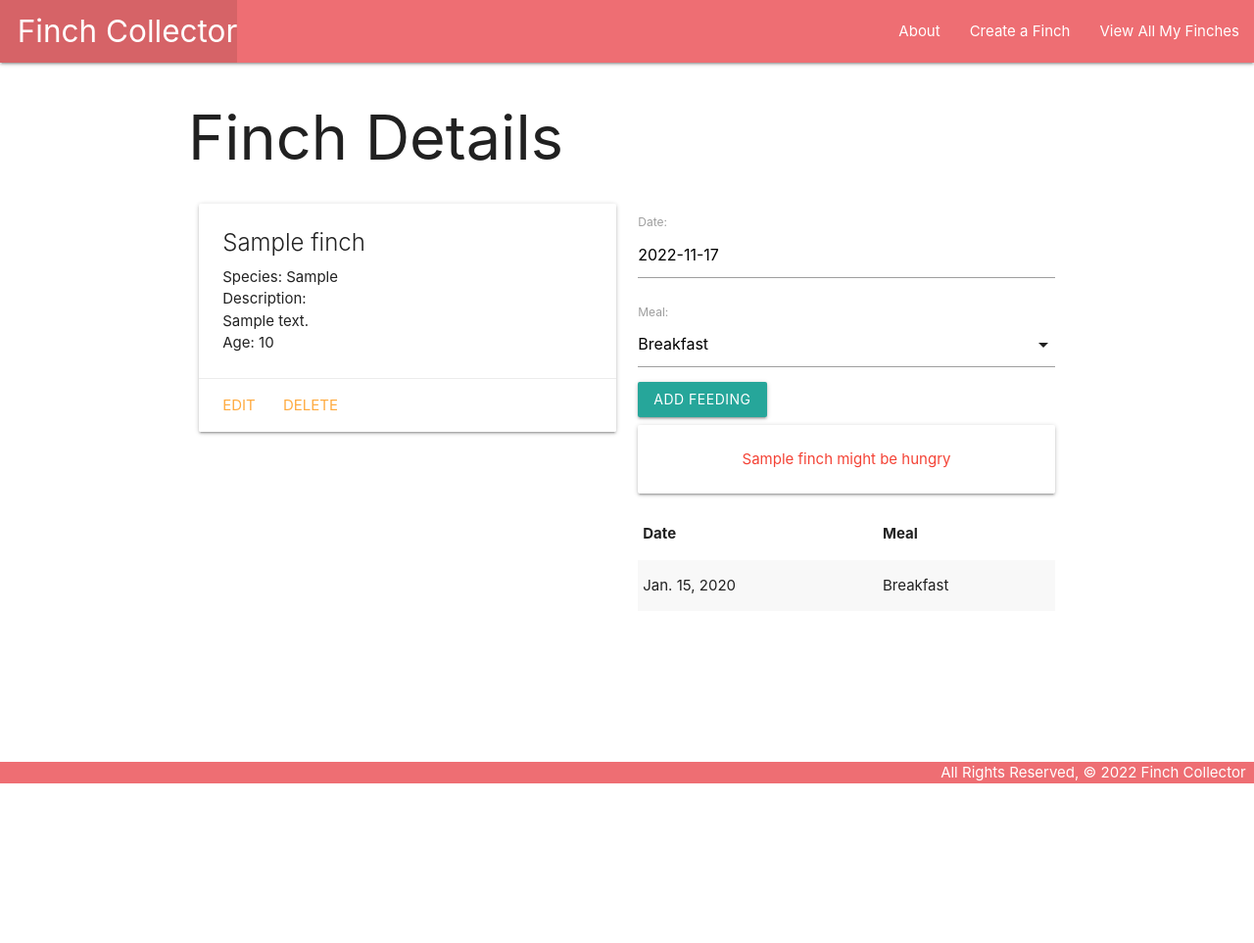
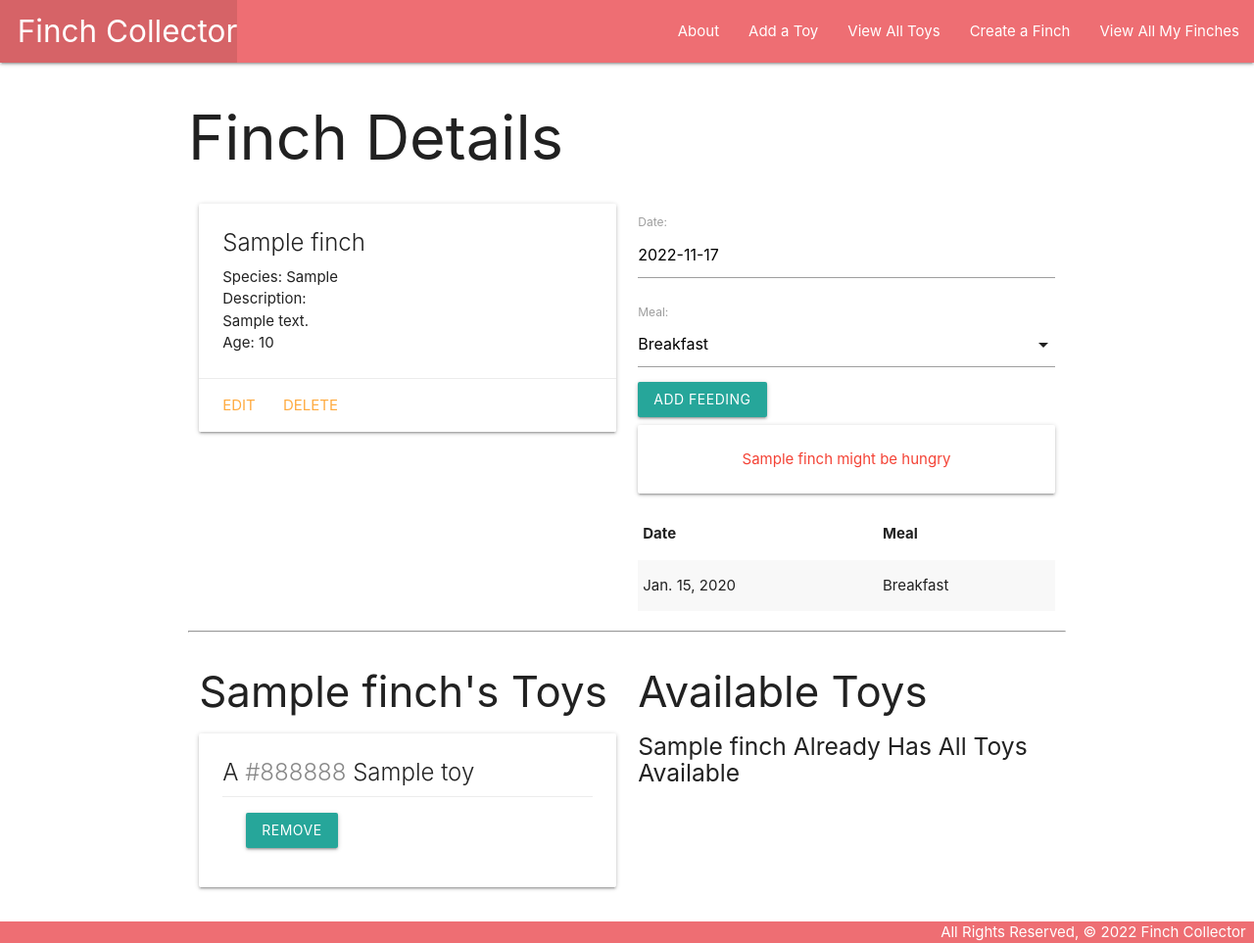
Before and after one commit to TRomoser/finchcollector, a Django app: page /finches/1/ in a window 1280 px wide. Shown: the whole page at 98% size. Before the commit the page ends 800 px from the top, so only its background shows below. Run offline with Django 4.2, Linux system fonts and the light colour scheme; tables that the repository leaves empty hold one stand-in row (values such as "Sample post").

Commit message:
part 5 done

```diff
--- a/main_app/admin.py
+++ b/main_app/admin.py
@@ -1,6 +1,7 @@
 from django.contrib import admin
-from .models import Finch, Feeding
+from .models import Finch, Feeding, Toy
 
 # Register your models here.
 admin.site.register(Finch)
 admin.site.register(Feeding)
+admin.site.register(Toy)
--- a/main_app/models.py
+++ b/main_app/models.py
@@ -9,11 +9,23 @@ MEALS = (
 )
 
 # Create your models here.
+class Toy(models.Model):
+  name = models.CharField(max_length=50)
+  color = models.CharField(max_length=20)
+
+  def __str__(self):
+    return self.name
+
+  def get_absolute_url(self):
+    return reverse('toys_detail', kwargs={'pk': self.id})
+
+# Create your models here.
 class Finch(models.Model):
   name = models.CharField(max_length=100)
   species = models.CharField(max_length=100)
   description = models.TextField(max_length=250)
   age = models.IntegerField()
+  toys = models.ManyToManyField(Toy)
 
   def __str__(self):
     return f'{self.name} ({self.id})'
--- a/main_app/templates/base.html
+++ b/main_app/templates/base.html
@@ -6,7 +6,7 @@
   <meta charset="UTF-8">
   <meta name="viewport" content="width=device-width, initial-scale=1.0">
   <meta http-equiv="X-UA-Compatible" content="ie=edge">
-  <title>Cat Collector</title>
+  <title>Finch Collector</title>
   <link rel="stylesheet" href="https://cdnjs.cloudflare.com/ajax/libs/materialize/1.0.0/css/materialize.min.css">
   <link rel="stylesheet" href="{% static 'css/style.css' %}">
   <script src="https://cdnjs.cloudflare.com/ajax/libs/materialize/1.0.0/js/materialize.min.js"></script>
@@ -20,6 +20,8 @@
         </ul>
         <ul class="right">
           <li><a href="{% url 'about' %}">About</a></li>
+          <li><a href="{% url 'toys_create' %}">Add a Toy</a></li>
+          <li><a href="{% url 'toys_index' %}">View All Toys</a></li>
           <li><a href="{% url 'finches_create' %}">Create a Finch</a></li>
           <li><a href="{% url 'index' %}">View All My Finches</a></li>
         </ul>
--- a/main_app/templates/finches/detail.html
+++ b/main_app/templates/finches/detail.html
@@ -48,7 +48,56 @@
     </table>
   </div>
 </div>
-
+  <!-- New Markup Above -->
+</div>
+<hr>
+<div class="row">
+  <div class="col s6">
+    <h3>{{ finch.name }}'s Toys</h3>
+    {% if finch.toys.count %}
+      {% for toy in finch.toys.all %}
+        <div class="card">
+          <div class="card-content">
+            <span class="card-title">
+              A <span style="color: {{ toy.color }}">{{ toy.color }}</span> {{ toy.name }}
+            </span>
+            <div class="card-action">
+              <form action="{% url 'unassoc_toy' finch.id toy.id %}" method="POST">
+                {% csrf_token %}
+                <button type="submit" class="btn">Remove</button>
+              </form>
+            </div>
+          </div>
+        </div>
+      {% endfor %}
+    {% else %}
+      <h5>No Toys 😿</h5>
+    {% endif %}
+  </div>
+  <!-- Available toys will come after this line -->
+  <div class="col s6">
+    <h3>Available Toys</h3>
+    {% if toys.count %}
+      {% for toy in toys.all %}
+        <div class="card">
+          <div class="card-content">
+            <span class="card-title">
+              A <span style="color: {{ toy.color }}">{{ toy.color }}</span> {{ toy.name }}
+            </span>
+          </div>
+          <div class="card-action">
+            <form action="{% url 'assoc_toy' finch.id toy.id %}" method="POST">
+              {% csrf_token %}
+              <button type="submit" class="btn">Add</button>
+            </form>
+          </div>
+        </div>
+      {% endfor %}
+    {% else %}
+      <h5>{{finch.name}} Already Has All Toys Available</h5>
+    {% endif %}
+  </div>
+</div>
 <script>
   const dateEl = document.getElementById('id_date');
   // M is Materialize's global variable
--- a/main_app/urls.py
+++ b/main_app/urls.py
@@ -10,4 +10,11 @@ urlpatterns = [
   path('finches/<int:pk>/update', views.FinchUpdate.as_view(), name='finches_update'),
   path('finches/<int:pk>/delete', views.FinchDelete.as_view(), name='finches_delete'),
   path('finches/<int:finch_id>/add_feeding/', views.add_feeding, name='add_feeding'),
+  path('toys/', views.ToyList.as_view(), name='toys_index'),
+  path('toys/<int:pk>/', views.ToyDetail.as_view(), name='toys_detail'),
+  path('toys/create/', views.ToyCreate.as_view(), name='toys_create'),
+  path('toys/<int:pk>/update/', views.ToyUpdate.as_view(), name='toys_update'),
+  path('toys/<int:pk>/delete/', views.ToyDelete.as_view(), name='toys_delete'),
+  path('finches/<int:finch_id>/assoc_toy/<int:toy_id>/', views.assoc_toy, name='assoc_toy'),
+  path('finches/<int:finch_id>/unassoc_toy/<int:toy_id>/', views.unassoc_toy, name='unassoc_toy'),
 ]
--- a/main_app/views.py
+++ b/main_app/views.py
@@ -1,6 +1,7 @@
 from django.shortcuts import render, redirect
 from django.views.generic.edit import CreateView, UpdateView, DeleteView
-from .models import Finch
+from django.views.generic import ListView, DetailView
+from .models import Finch, Toy
 from .forms import FeedingForm
 
 def home(request):
@@ -17,10 +18,13 @@ def finches_index(request):
 
 def finches_detail(request, finch_id):
   finch = Finch.objects.get(id=finch_id)
+  id_list = finch.toys.all().values_list('id')
+  toys_finch_doesnt_have = Toy.objects.exclude(id__in=id_list)
   feeding_form = FeedingForm()
   return render(request, 'finches/detail.html', {
     'finch': finch,
-    'feeding_form': feeding_form
+    'feeding_form': feeding_form,
+    'toys': toys_finch_doesnt_have
   })
 
 def add_feeding(request, finch_id):
@@ -34,7 +38,7 @@ def add_feeding(request, finch_id):
 
 class FinchCreate(CreateView):
   model = Finch
-  fields = '__all__'
+  fields = ['name', 'species', 'description', 'age']
 
 class FinchUpdate(UpdateView):
   model = Finch
@@ -43,3 +47,30 @@ class FinchUpdate(UpdateView):
 class FinchDelete(DeleteView):
   model = Finch
   success_url = '/finches'
+
+class ToyList(ListView):
+  model = Toy
+
+class ToyDetail(DetailView):
+  model = Toy
+
+class ToyCreate(CreateView):
+  model = Toy
+  fields = '__all__'
+
+class ToyUpdate(UpdateView):
+  model = Toy
+  fields = ['name', 'color']
+
+class ToyDelete(DeleteView):
+  model = Toy
+  success_url = '/toys'
+
+def assoc_toy(request, finch_id, toy_id):
+  # Note that you can pass a toy's id instead of the whole toy object
+  Finch.objects.get(id=finch_id).toys.add(toy_id)
+  return redirect('detail', finch_id=finch_id)
+
+def unassoc_toy(request, finch_id, toy_id):
+  Finch.objects.get(id=finch_id).toys.remove(toy_id)
+  return redirect('detail', finch_id=finch_id)
```
Also changed, not shown: main_app/templates/main_app/toy_confirm_delete.html (added, +13 -0 lines), main_app/templates/main_app/toy_detail.html (added, +20 -0 lines), main_app/templates/main_app/toy_form.html (added, +19 -0 lines), main_app/templates/main_app/toy_list.html (added, +17 -0 lines), main_app/migrations/0003_toy_finch_toys.py (added).
